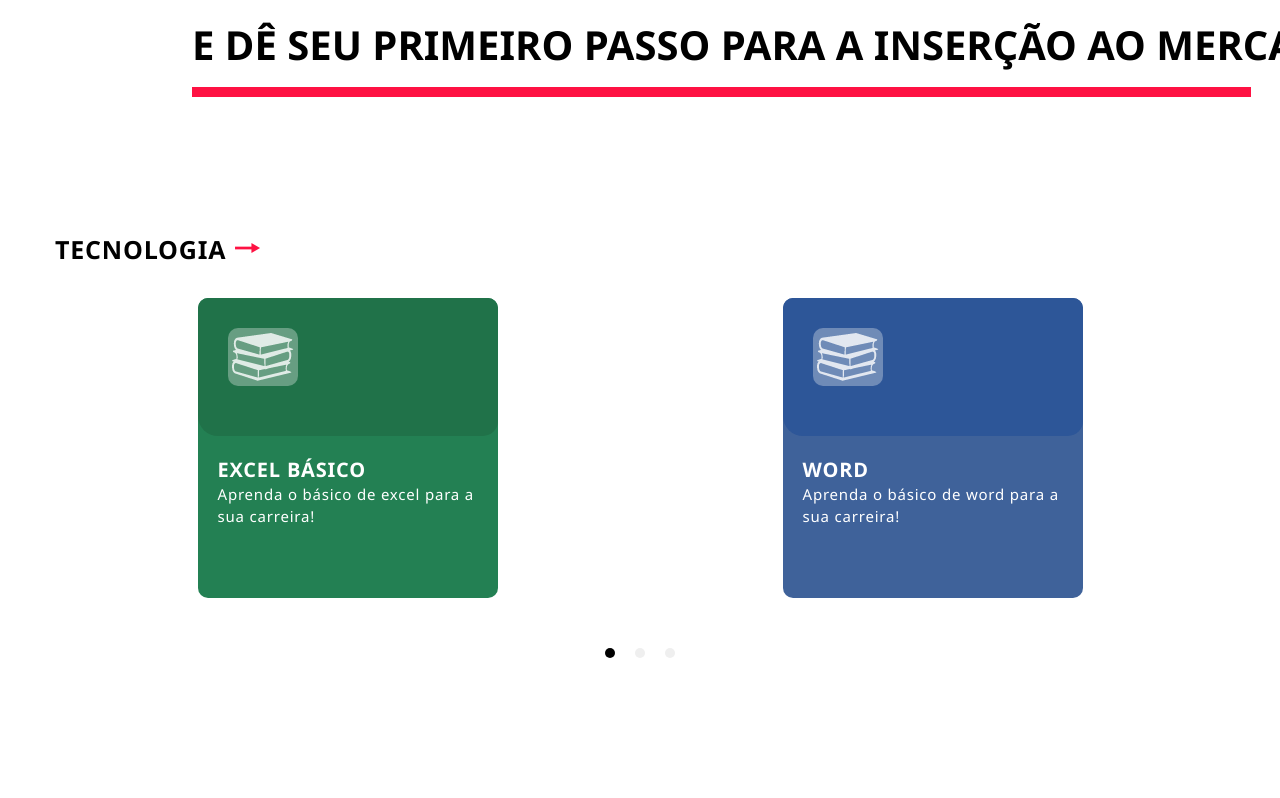
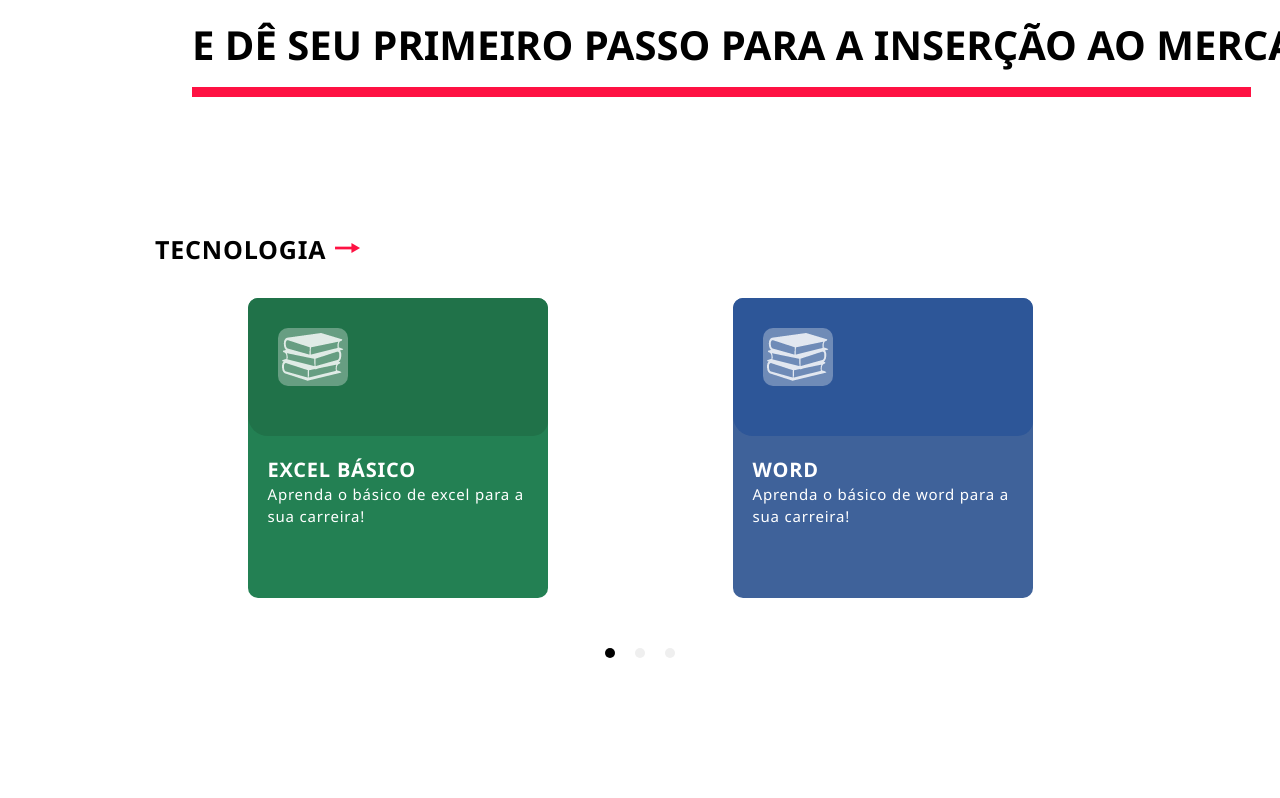
Before and after one commit to EdsonMateus1/projeto_ccr, a Vue app: page /oportunidades in a window 1280 px wide. Shown: the part 698-1496 px from the top of the page. Built offline with nearby package versions, Linux system fonts and the light colour scheme; no server answers; sample sign-in values are in the browser's storage; what vue-animate-scroll would draw is missing.

Commit message:
carrosel

```diff
--- a/src/components/CarruselCard.vue
+++ b/src/components/CarruselCard.vue
@@ -353,4 +353,10 @@
     width: 100%;
   }
 }
+
+@media only screen and (min-width: 1240px) {
+  .container-card-carrosel {
+    width: 980px;
+  }
+}
 </style>
```
